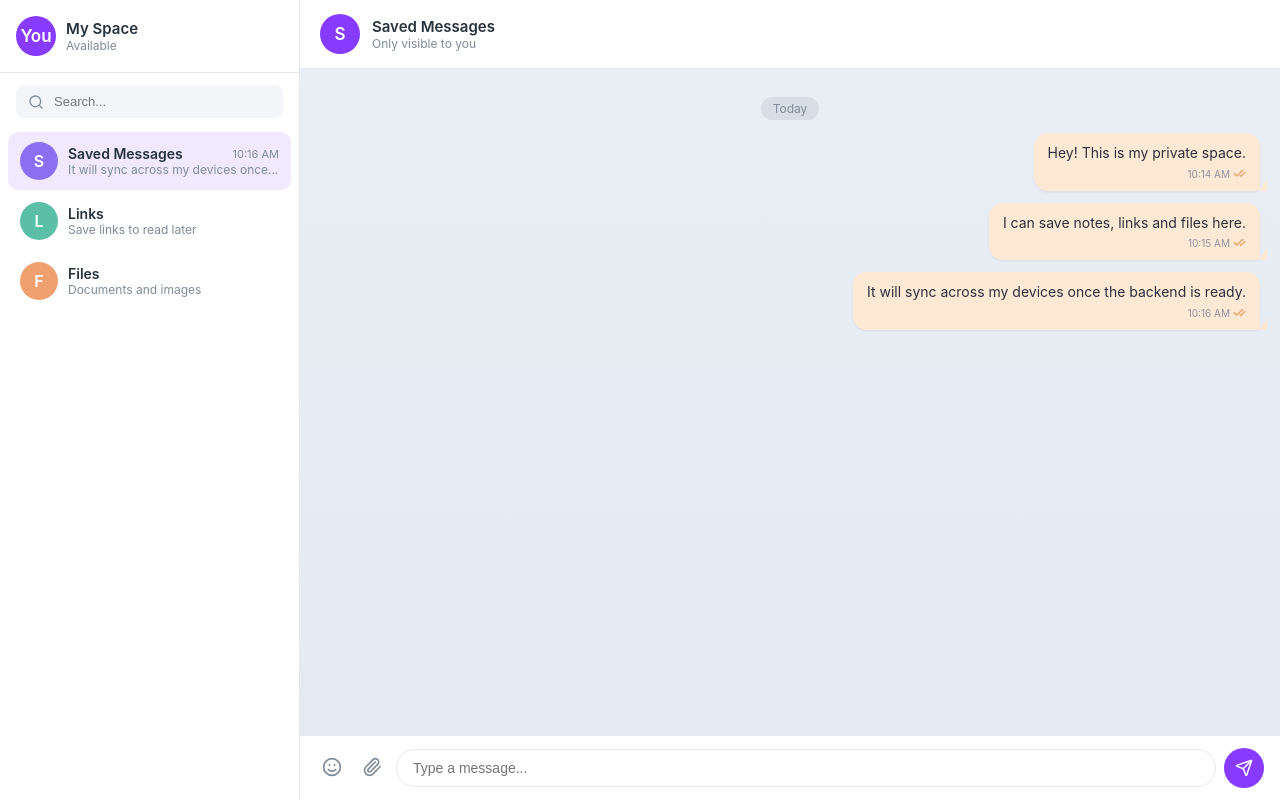
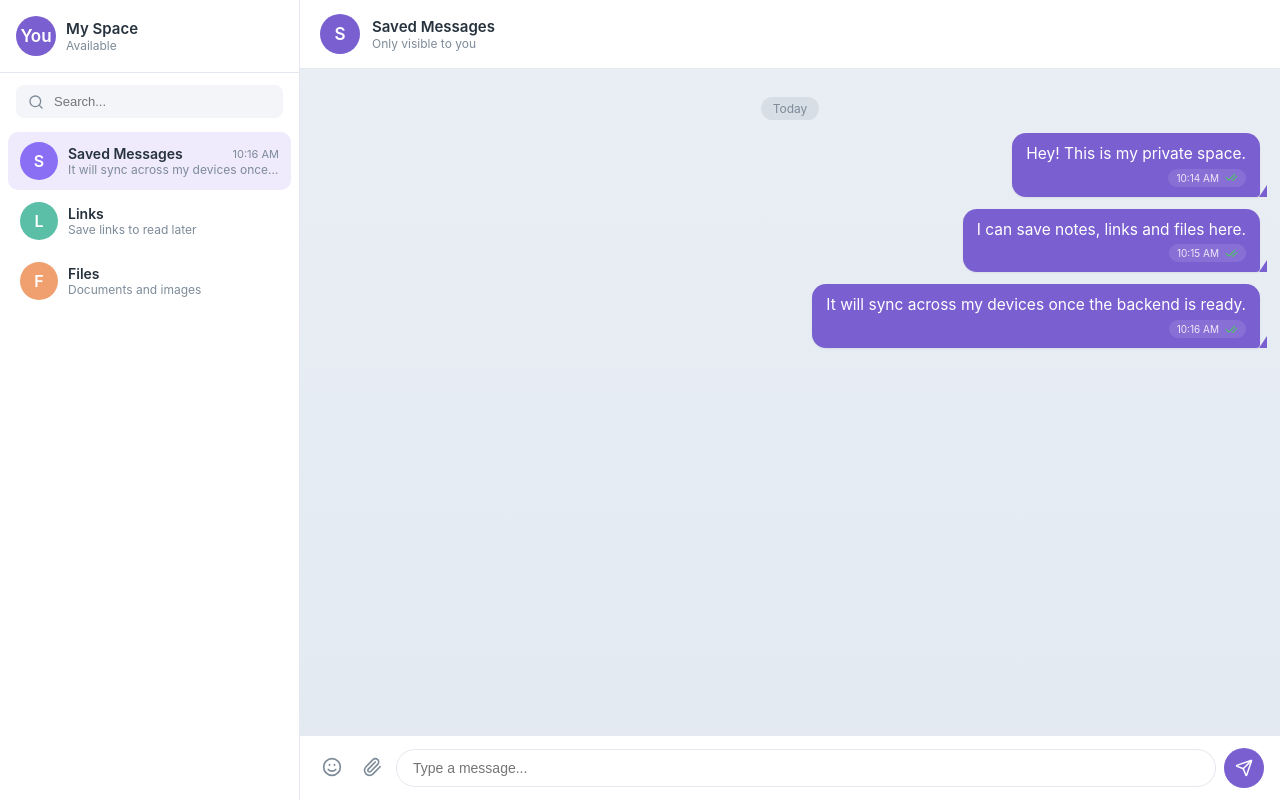
Before and after one commit to karan22pingulkar/PocketChat, a React (Vite) app in the folder frontend/: page / in a window 1280 px wide. Built offline with nearby package versions, Linux system fonts and the light colour scheme.

Commit message:
Increase message text size added animation and polished UI

```diff
--- a/frontend/src/ChatPage.tsx
+++ b/frontend/src/ChatPage.tsx
@@ -9,6 +9,12 @@ const chats: Chat[] = [
     { id: 2, name: "Links", preview: "Save links to read later", time: "", color: "#5bbfa8" },
     { id: 3, name: "Files", preview: "Documents and images", time: "", color: "#f0a06e" },
 ];
+
+// true if the message is just emoji(s), no text
+function isEmojiOnly(text: string) {
+    const trimmed = text.trim();
+    return trimmed.length > 0 && trimmed.length <= 6 && /^[\p{Extended_Pictographic}\u200d\ufe0f\s]+$/u.test(trimmed);
+}
 
 const mockMessages: Message[] = [
     { id: 1, text: "Hey! This is my private space.", createdAt: "10:14 AM", isMine: true, status: "seen" },
@@ -158,7 +164,7 @@ export default function ChatPage() {
 
                     {messages.map((msg) => (
                         <div key={msg.id} className={`msg-row ${msg.isMine ? "mine" : ""}`}>
-                            <div className="bubble">
+                            <div className={`bubble ${msg.text && isEmojiOnly(msg.text) ? "big-emoji" : ""}`}>
                                 {msg.attachment ? (
                                     msg.attachment.fileType.startsWith("image/") ? (
                                         <a href={msg.attachment.fileUrl} target="_blank" rel="noreferrer">
--- a/frontend/src/chat.css
+++ b/frontend/src/chat.css
@@ -97,7 +97,7 @@
     border: 1px solid var(--border);
     padding: 10px 14px;
     border-radius: 14px;
-    font-size: 14px;
+    font-size: 15.5px;
     line-height: 1.4;
     position: relative;
     box-shadow: var(--shadow-bubble);
@@ -106,7 +106,7 @@
 .msg-row.mine .bubble {
     background: var(--bubble-out);
     border: none;
-    color: var(--text-main);
+    color: #ffffff;
     border-radius: 14px 14px 4px 14px;
 }
 
@@ -122,14 +122,23 @@
 }
 
 .msg-row.mine .msg-time {
-    color: var(--text-muted);
-    opacity: 0.9;
+    color: rgba(255, 255, 255, 0.85);
+    opacity: 1;
+    background: rgba(255, 255, 255, 0.1);
+    padding: 2px 8px;
+    border-radius: 10px;
+    display: flex;
+    align-items: center;
+    gap: 3px;
+    width: fit-content;
+    margin-left: auto;
 }
 
 .tick {
     margin-left: 3px;
     vertical-align: -2px;
-    color: var(--text-muted);
+    color: rgba(255, 255, 255, 0.8);
+    transition: color 0.3s;
 }
 
 .tick.seen {
@@ -367,3 +376,121 @@
     background: var(--bg-input);
     transform: scale(1.25);
 }
+
+/* animations */
+@keyframes fadeIn {
+    from { opacity: 0; }
+    to { opacity: 1; }
+}
+
+@keyframes msgIn {
+    from {
+        opacity: 0;
+        transform: translateY(10px) scale(0.97);
+    }
+    to {
+        opacity: 1;
+        transform: translateY(0) scale(1);
+    }
+}
+
+@keyframes popIn {
+    from {
+        opacity: 0;
+        transform: scale(0.85) translateY(8px);
+    }
+    to {
+        opacity: 1;
+        transform: scale(1) translateY(0);
+    }
+}
+
+@keyframes slideIn {
+    from {
+        opacity: 0;
+        transform: translateX(-12px);
+    }
+    to {
+        opacity: 1;
+        transform: translateX(0);
+    }
+}
+
+/* page fade in on load */
+.page {
+    animation: fadeIn 0.3s ease-out;
+}
+
+/* new messages slide up into place */
+.msg-row .bubble {
+    animation: msgIn 0.25s ease-out;
+}
+
+/* emoji popup pops in */
+.emoji-pop {
+    animation: popIn 0.15s ease-out;
+    transform-origin: bottom left;
+}
+
+/* sidebar chats stagger in on load */
+.chat-item {
+    animation: slideIn 0.3s ease-out backwards;
+}
+
+.chat-item:nth-child(1) { animation-delay: 0.03s; }
+.chat-item:nth-child(2) { animation-delay: 0.08s; }
+.chat-item:nth-child(3) { animation-delay: 0.13s; }
+.chat-item:nth-child(4) { animation-delay: 0.18s; }
+.chat-item:nth-child(5) { animation-delay: 0.23s; }
+.chat-item:nth-child(6) { animation-delay: 0.28s; }
+
+/* date divider gently appears */
+.date-divider {
+    animation: fadeIn 0.4s ease-out;
+}
+
+/* respect users who prefer reduced motion */
+@media (prefers-reduced-motion: reduce) {
+    * {
+        animation: none !important;
+        transition: none !important;
+    }
+}
+
+/* emoji-only messages: big emoji, no bubble (whatsapp/telegram style) */
+.msg-row.mine .bubble.big-emoji {
+    background: transparent;
+    border: none;
+    box-shadow: none;
+    font-size: 34px;
+    line-height: 1.1;
+    padding: 4px 8px;
+    display: flex;
+    flex-direction: column;
+    align-items: flex-end;
+}
+
+.msg-row.mine .bubble.big-emoji::after {
+    display: none;
+}
+
+.bubble.big-emoji .msg-time {
+    color: var(--text-main);
+    font-size: 10px;
+    margin-top: 4px;
+    opacity: 1;
+    background: rgba(255, 255, 255, 0.75);
+    padding: 2px 8px;
+    border-radius: 10px;
+    display: flex;
+    align-items: center;
+    gap: 3px;
+}
+
+.bubble.big-emoji .tick {
+    color: var(--text-muted);
+}
+
+.bubble.big-emoji .tick.seen {
+    color: var(--tick);
+}
--- a/frontend/src/index.css
+++ b/frontend/src/index.css
@@ -1,14 +1,16 @@
+/* THEME COLORS - edit values here to restyle the whole app.
+   Main accent (muted violet): #7a5fd0 */
 :root {
-    --accent: #863bff;
-    --accent-hover: #7430e8;
-    --accent-soft: #f0e9ff;
-    --accent-ring: #d6c4ff;
-    --accent-glow: rgba(134, 59, 255, 0.35);
+    --accent: #7a5fd0;
+    --accent-hover: #6b51c0;
+    --accent-soft: #efeafc;
+    --accent-ring: #d3c9f3;
+    --accent-glow: rgba(122, 95, 208, 0.35);
 
-    --bubble-out: #ffe8d4;
+    --bubble-out: #7a5fd0;
     --bubble-in: #ffffff;
-    --bubble-tail: #ffe8d4;
-    --tick: #e88f4d;
+    --bubble-tail: #7a5fd0;
+    --tick: #4fbf6b;
 
     --bg-page: #eef2f6;
     --bg-chat: #e9eef4;
```
